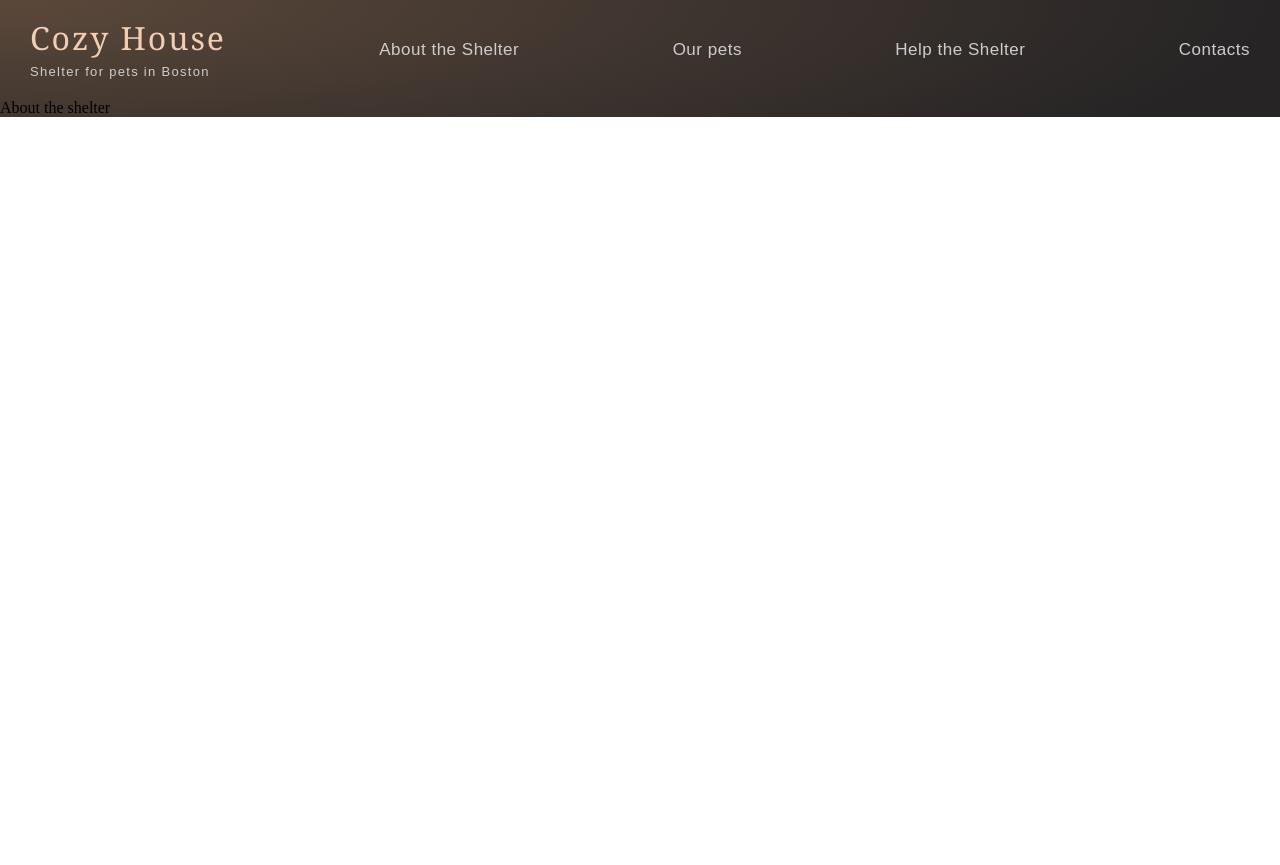
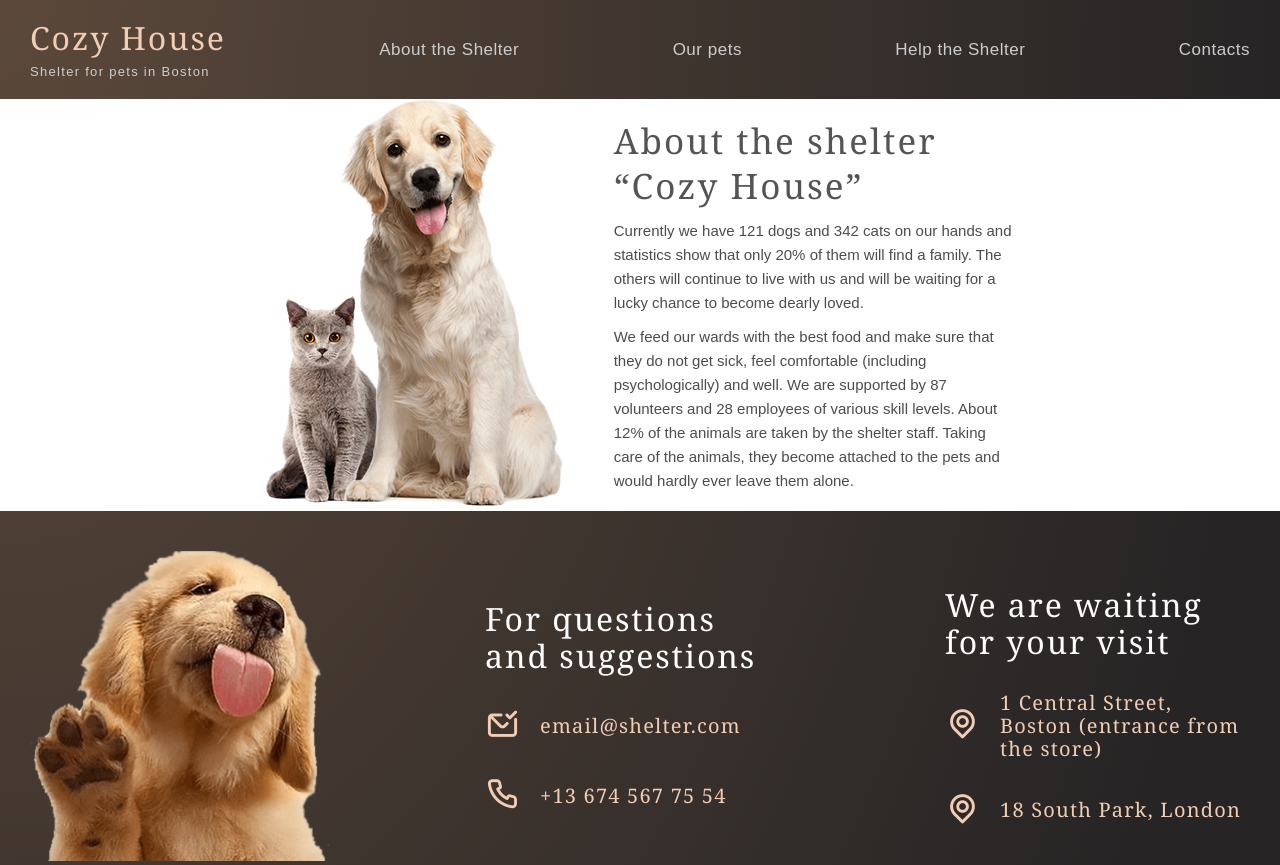
Before and after one commit to MiLee777/shelter, a React (Create React App) app: page /about in a window 1280 px wide. Before the commit the page ends 800 px from the top, so only its background shows below. Built offline with nearby package versions, Linux system fonts and the light colour scheme.

Commit message:
feat: add About the shelter page

```diff
--- a/src/App.css
+++ b/src/App.css
@@ -1,6 +1,6 @@
 :root {
   --background-body-dark: radial-gradient(100% 215.42% at 0% 0%, #5B483A 0%, #262425 100%);
-  --background-body-light: #FFFFFF;
+  --background-body-white: #FFFFFF;
   --background-button: #F1CDB3;
   --text-color-light: #CDCDCD;
   --text-color-dark: #292929;
@@ -57,8 +57,10 @@
   letter-spacing: 0.1em;
 }
 
+/* HOME */
 .home__container {
-  padding: 20px 30px 0 30px;
+  margin-top: 100px;
+  padding: 0 30px;
   display: flex;
   justify-content: space-between;
   align-items: center;
@@ -107,11 +109,43 @@ h1 {
 }
 
 /* ABOUT THE SHELTER */
+.about__container {
+  padding: 0 30px;
+  background-color: var(--background-body-white);
+  display: flex;
+  justify-content: center;
+  column-gap: 50px;
+  align-items: center;
+}
 
+.about__content {
+  width: 33%;
+  display: flex;
+  flex-direction: column;
+  row-gap: 10px;
+}
+
+.title {
+  font-family: var(--font-Georgia);
+  font-weight: 400;
+  font-size: 35px;
+  line-height: 130%;
+  letter-spacing: 0.06em;
+  color: #545454;
+}
+
+.about__text {
+  color: #4C4C4C;
+  font-family: var(--font-Arial);
+  font-weight: 400;
+  font-size: 15px;
+  line-height: 160%;
+}
 
 /* FOOTER */
 .footer__container {
-  padding: 20px 30px 0 30px;
+  margin-top: 40px;
+  padding: 0 30px;
   display: flex;
   justify-content: space-between;
 }
--- a/src/components/main/AboutTheShelter.js
+++ b/src/components/main/AboutTheShelter.js
@@ -1,5 +1,28 @@
+import AboutPets from '../../assets/image/about-pets.png'
+import { Footer } from '../Footer'
+
 export function AboutTheShelter() {
   return <div>
-    About the shelter
+    <div className='container about__container'>
+      <div>
+        <img src={ AboutPets } alt='Pets' />
+      </div>
+      <div className='about__content'>
+        <h2 className='title'>About the shelter <br/> “Cozy House”</h2>
+        <p className='about__text'>
+          Currently we have 121 dogs and 342 cats on our hands and statistics show
+          that only 20% of them will find a family. The others will continue to live with us
+          and will be waiting for a lucky chance to become dearly loved.
+          </p>
+          <p className='about__text'>
+            We feed our wards with the best food and make sure that they do not get sick,
+            feel comfortable (including psychologically) and well. We are supported by 87
+            volunteers and 28 employees of various skill levels. About 12% of the animals
+            are taken by the shelter staff. Taking care of the animals, they become attached
+            to the pets and would hardly ever leave them alone.
+            </p>
+      </div>
+    </div>
+    <Footer />
   </div>
 }
--- a/src/components/main/Home.js
+++ b/src/components/main/Home.js
@@ -3,8 +3,8 @@ import HomePuppy from '../../assets/image/home-puppy.png'
 import { Footer } from '../Footer';
 
 export function Home() {
-  return <div className="home">
-    <div className="container home__container">
+  return <div className='home'>
+    <div className='container home__container'>
       <div className='home__content'>
         <h1>Not only people need a house</h1>
         <p className='home__text'>
```
Also changed, not shown: src/assets/image/about-pets.png (added).
